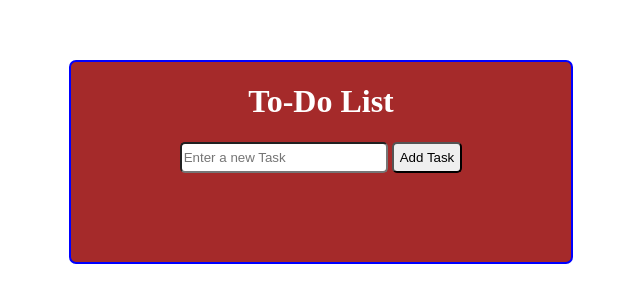
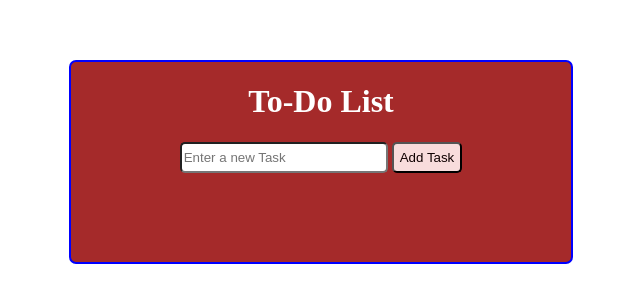
Before and after one commit to MohaibRehmanwazir/todo-list-app-in-javascript, a plain HTML site: page index.html in a window 1280 px wide. Shown: the part 246-548 px from the top of the page, 319-959 px from the left. Drawn offline with Linux system fonts and the light colour scheme.

Commit message:
Add th hove button

```diff
--- a/index.html
+++ b/index.html
@@ -35,6 +35,13 @@
         }
         button {
             height: 31px;
+            background-color: white;
+            border-radius: 5px;
+        }
+        :hover button {
+            height: 31px;
+            background-color: rgb(248, 220, 220);
+            color: rgb(15, 1, 1);
             border-radius: 5px;
         }
      </style>
```
